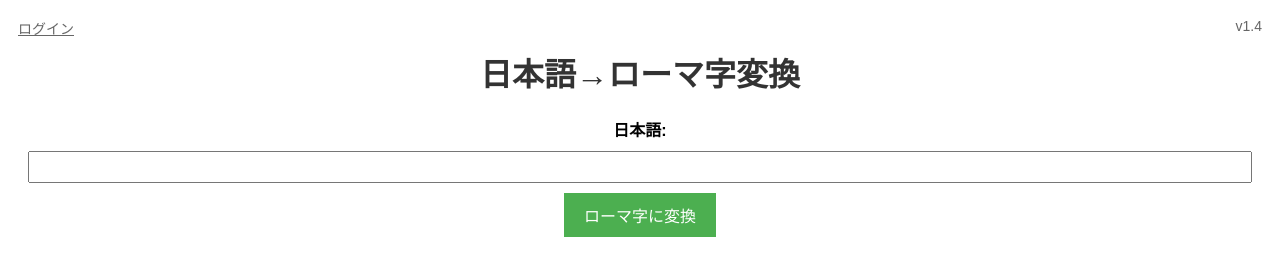
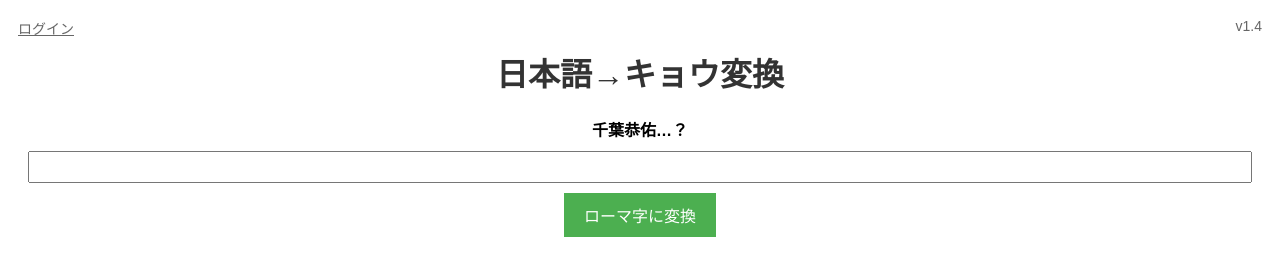
Before and after one commit to true525/hnbh, a plain HTML site: page kyou.html in a window 1280 px wide. Drawn offline with Linux system fonts and the light colour scheme.

Commit message:
Update kyou.html

```diff
--- a/kyou.html
+++ b/kyou.html
@@ -1,7 +1,7 @@
 <!DOCTYPE html>
 <html>
 <head>
-    <title>日本語→ローマ字変換</title>
+    <title>日本語→キョウ変換</title>
     <meta charset="UTF-8">
     <meta name="viewport" content="width=device-width, initial-scale=1.0">
     <style>
@@ -79,8 +79,8 @@
 </head>
 <body>
     <a href="https://example.com" id="loginLink">ログイン</a>
-    <h1>日本語→ローマ字変換</h1>
-    <label for="japanese">日本語:</label>
+    <h1>日本語→キョウ変換</h1>
+    <label for="japanese">千葉恭佑…？</label>
     <input type="text" id="japanese">
     <button onclick="convertToRomaji()">ローマ字に変換</button>
     <p id="result"></p>
```
